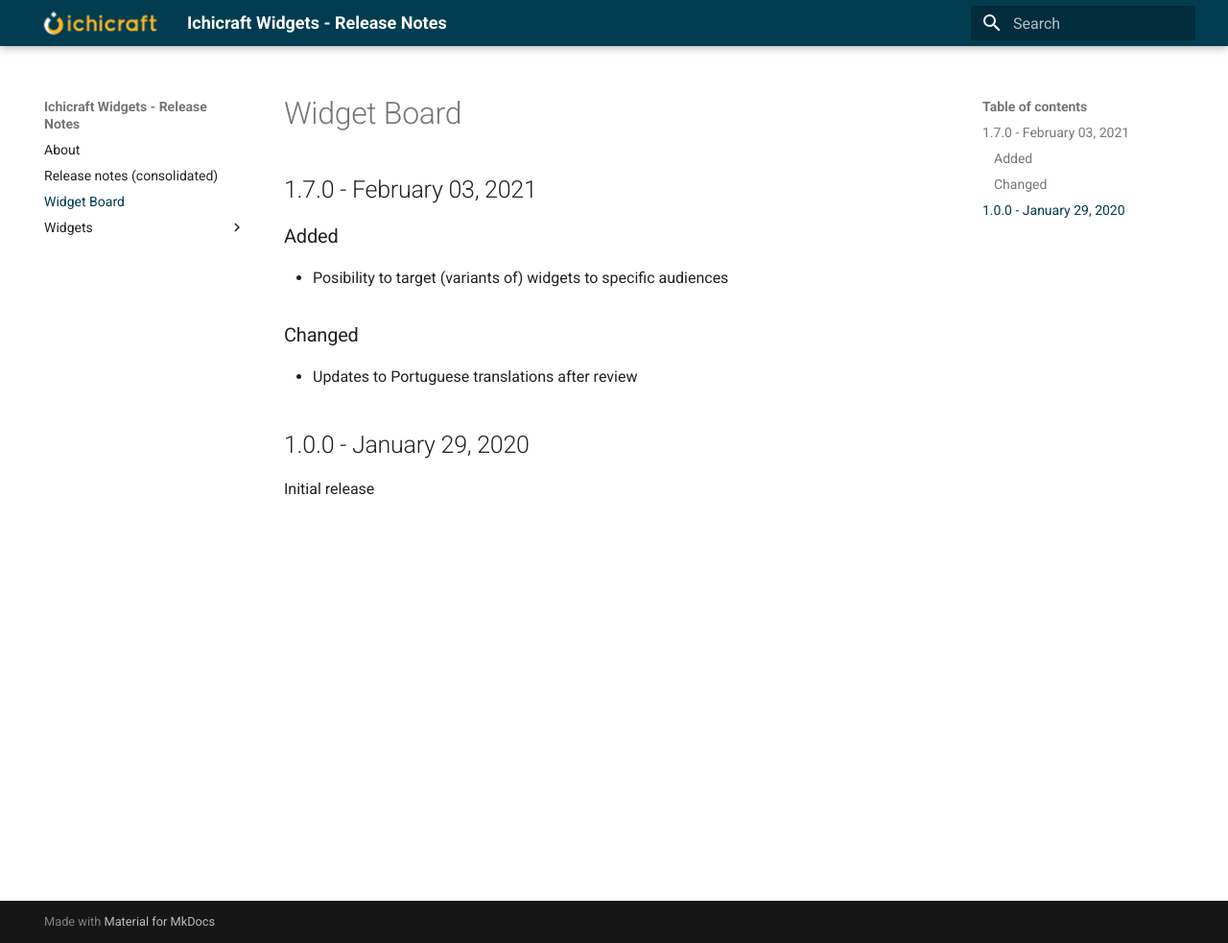
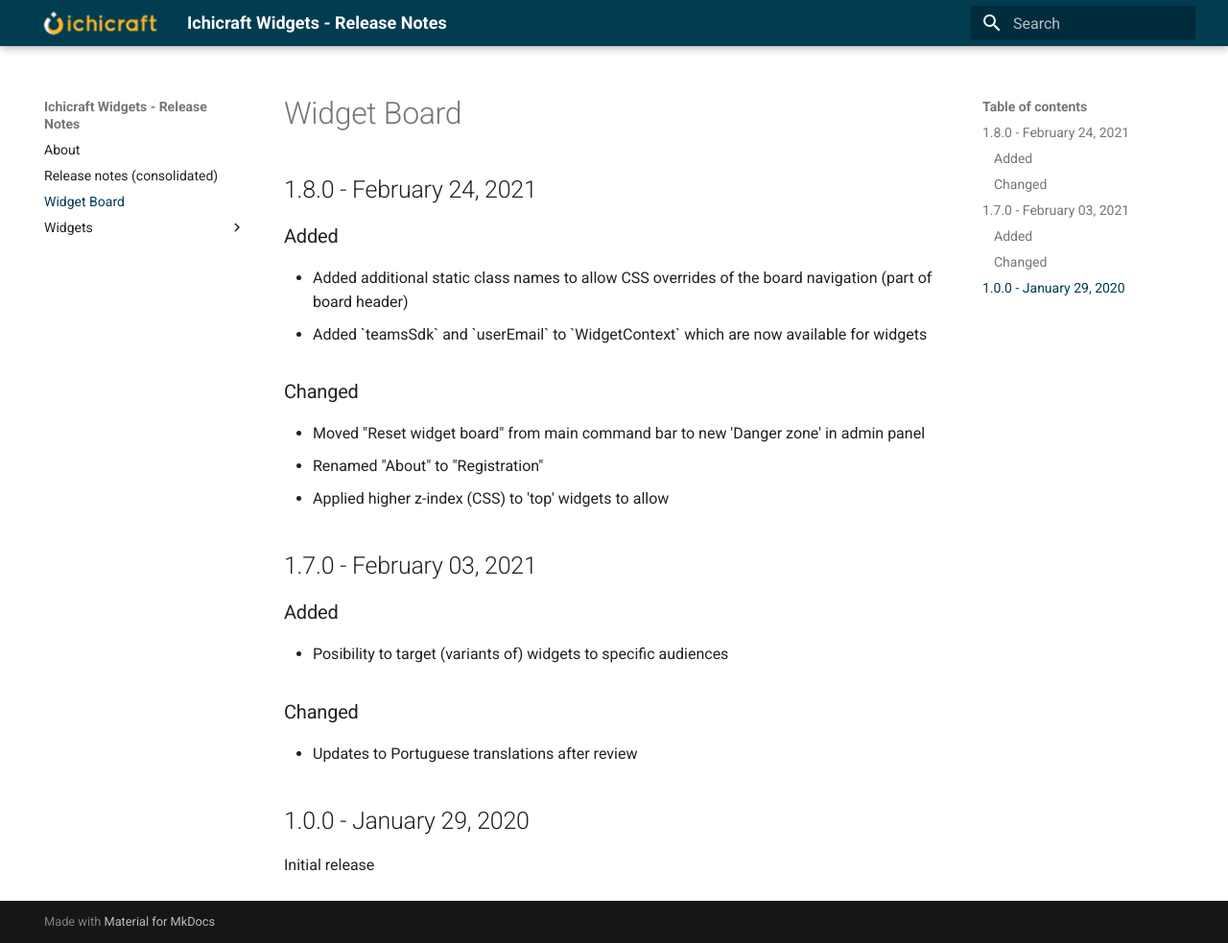
Before and after one commit to ichicraft/widgets-docs, an MkDocs documentation site: the page built from docs/Widget Board.md, in a window 1280 px wide and 983 px high. Shown: the whole window at 96% size. Built offline with MkDocs 1.6.1 and Material for MkDocs 9.7.7, drawn with Linux system fonts in a browser that asks for light colours.

```diff
--- a/docs/Widget Board.md
+++ b/docs/Widget Board.md
@@ -1,3 +1,14 @@
+## 1.8.0 - February 24, 2021
+
+### Added
+- Added additional static class names to allow CSS overrides of the board navigation (part of board header)
+- Added &#x60;teamsSdk&#x60; and &#x60;userEmail&#x60; to &#x60;WidgetContext&#x60; which are now available for widgets
+
+### Changed
+- Moved &quot;Reset widget board&quot; from main command bar to new &#x27;Danger zone&#x27; in admin panel
+- Renamed &quot;About&quot; to &quot;Registration&quot;
+- Applied higher z-index (CSS) to &#x27;top&#x27; widgets to allow
+
 ## 1.7.0 - February 03, 2021
 
 ### Added
```
Also changed, not shown: docs/Release-notes-(consolidated).md (+11 -0 lines).
